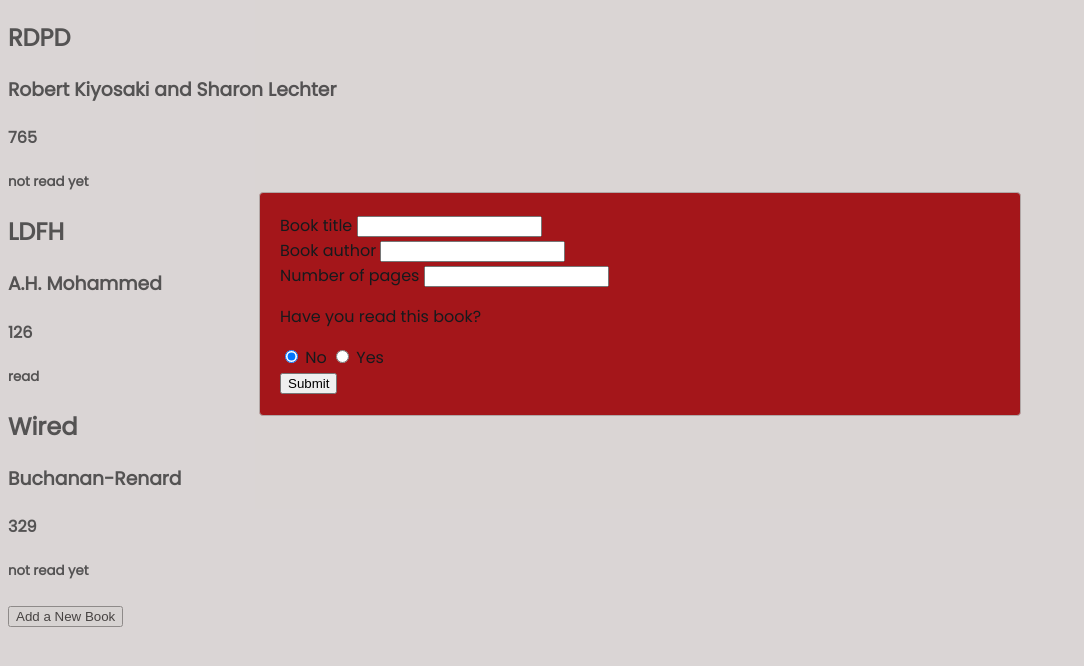
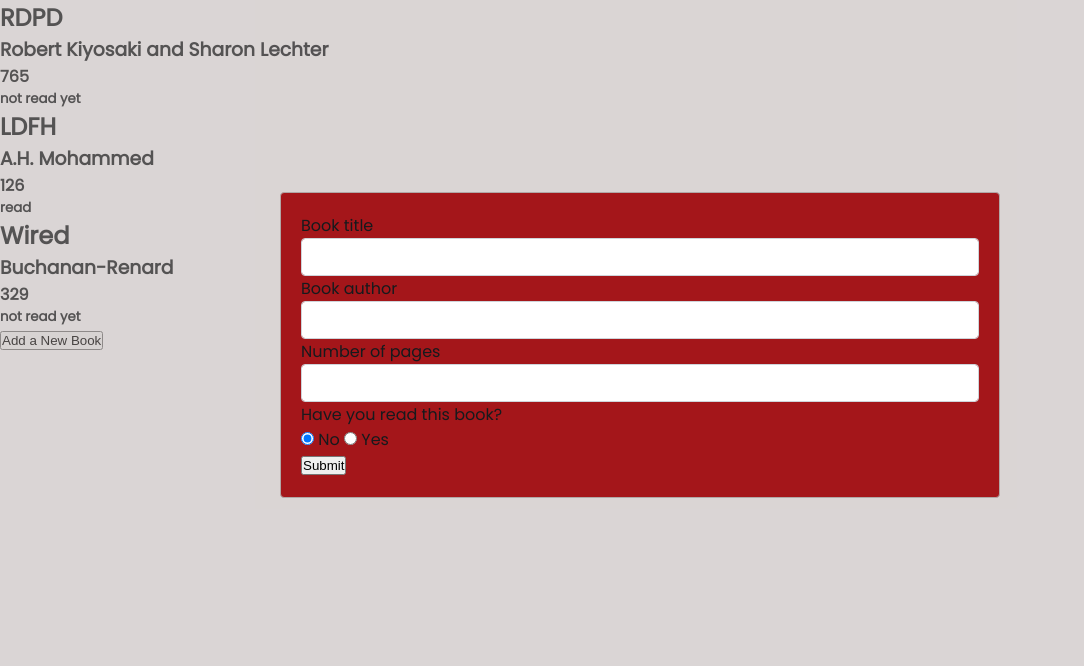
Before and after one commit to Ralatcode/Library, a plain HTML site: page index.html in a window 1280 px wide. Both pictures are taken after a click on the button "Add a New Book". Shown: the whole page, without its empty margins (0-1084 px from the left). Drawn offline with Linux system fonts and the light colour scheme.

Commit message:
styled form input box

```diff
--- a/style.css
+++ b/style.css
@@ -1,4 +1,10 @@
 @import url('https://fonts.googleapis.com/css?family=Poppins:200i,400&display=swap');
+
+*, *::before, *::after {
+    box-sizing: border-box;
+    margin: 0;
+    padding: 0;
+}
 
 body {
     font-family: 'Poppins', sans-serif;
@@ -30,12 +36,25 @@
     border-radius: .25rem;
     width: 80%;
     animation-name: animatetop;
-    animation-duration: 0.4s
+    animation-duration: 0.4s;
 }
 
 @keyframes animatetop {
     from {top: -300px; opacity: 0}
     to {top: 0; opacity: 1}
+}
+
+.book-details > input {
+    display: block;
+    width: 100%;
+    height: 2.375rem;
+    padding: .375rem .75rem;
+    color: #495057;
+    background-color: #fff;
+    background-clip: padding-box;
+    border: 1px solid #ced4da;
+    border-radius: 0.25rem;
+    transition: border-color 0.15s ease-in-out, box-shadow 0.15s ease-in-out;
 }
 
 
```
